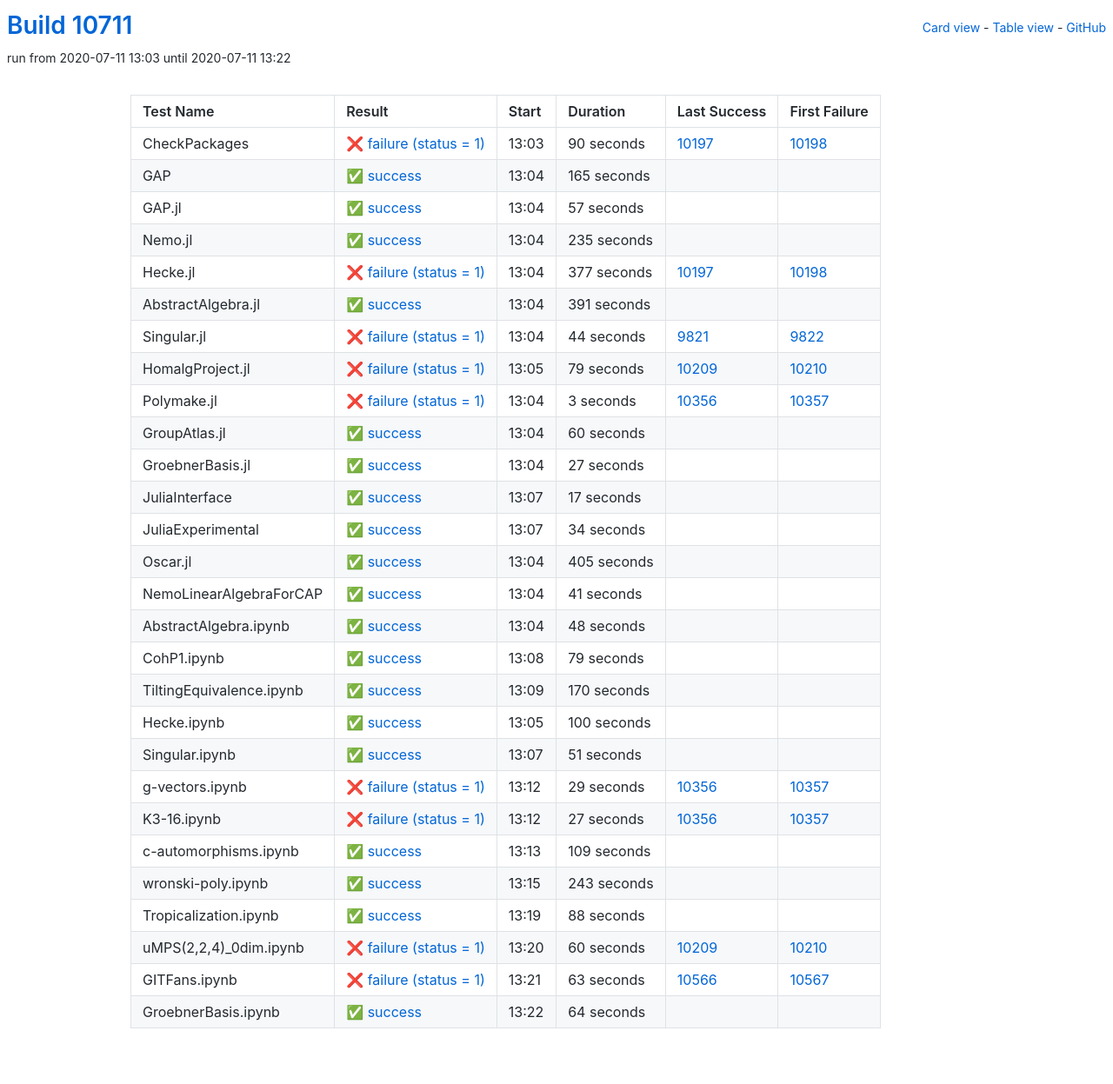
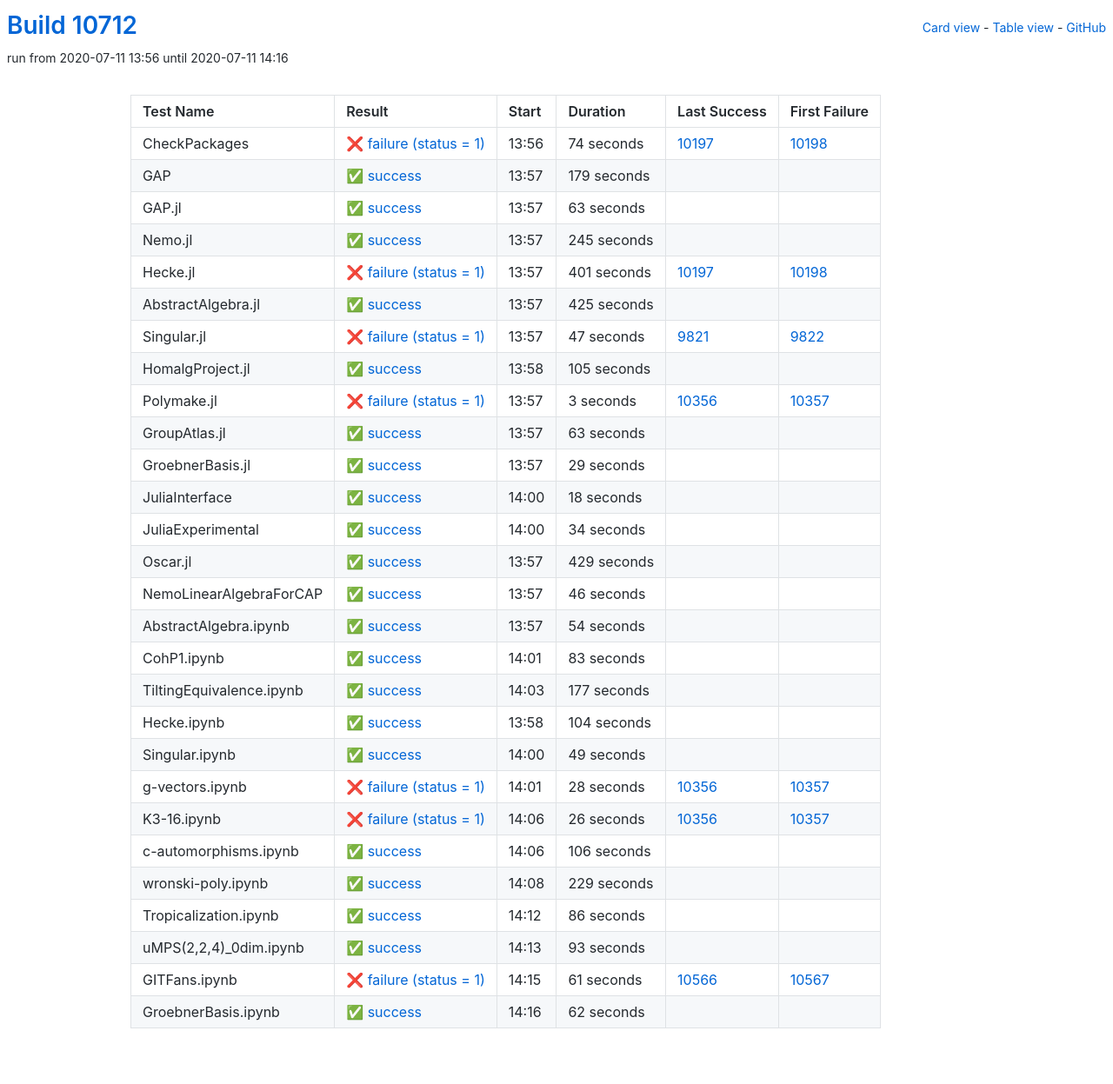
Before and after one commit to oscar-system/oscar-ci-status, a Jekyll site: the page built from table.html, in a window 1280 px wide. Shown: the whole page at 87% size. Built offline with Jekyll 4.4.1, drawn with Linux system fonts in a browser that asks for light colours.

Commit message:
Build #10712

```diff
--- a/_data/ci.yml
+++ b/_data/ci.yml
@@ -1,6 +1,6 @@
 ---
-build: 10711
-build_url: https://oscarci.mathematik.uni-kl.de/job/oscar/10711/
+build: 10712
+build_url: https://oscarci.mathematik.uni-kl.de/job/oscar/10712/
 job: oscar
 organization: oscar-system
 repo: oscar-ci-status
@@ -8,104 +8,104 @@
 tests:
 - name: CheckPackages
   id: checkpackages
-  log: https://oscarci.mathematik.uni-kl.de/job/oscar/10711/artifact/logs/build-10711/CheckPackages.log
-  start: 2020-07-11 13:03
+  log: https://oscarci.mathematik.uni-kl.de/job/oscar/10712/artifact/logs/build-10712/CheckPackages.log
+  start: 2020-07-11 13:56
   success: false
   exitcode: 1
   status: failure
-  duration: 90
+  duration: 74
   last_success: 10197
   last_success_url: https://oscarci.mathematik.uni-kl.de/job/oscar/10197/
   first_failure: 10198
   first_failure_url: https://oscarci.mathematik.uni-kl.de/job/oscar/10198/
 - name: GAP
   id: gap
-  log: https://oscarci.mathematik.uni-kl.de/job/oscar/10711/artifact/logs/build-10711/GAP.log
-  start: 2020-07-11 13:04
+  log: https://oscarci.mathematik.uni-kl.de/job/oscar/10712/artifact/logs/build-10712/GAP.log
+  start: 2020-07-11 13:57
   success: true
   exitcode: 0
   status: success
-  duration: 165
+  duration: 179
   last_success: false
   last_success_url:
   first_failure: false
   first_failure_url:
 - name: GAP.jl
   id: gap-jl
-  log: https://oscarci.mathematik.uni-kl.de/job/oscar/10711/artifact/logs/build-10711/GAP.jl.log
-  start: 2020-07-11 13:04
+  log: https://oscarci.mathematik.uni-kl.de/job/oscar/10712/artifact/logs/build-10712/GAP.jl.log
+  start: 2020-07-11 13:57
   success: true
   exitcode: 0
   status: success
-  duration: 57
+  duration: 63
   last_success: false
   last_success_url:
   first_failure: false
   first_failure_url:
 - name: Nemo.jl
   id: nemo-jl
-  log: https://oscarci.mathematik.uni-kl.de/job/oscar/10711/artifact/logs/build-10711/Nemo.jl.log
-  start: 2020-07-11 13:04
+  log: https://oscarci.mathematik.uni-kl.de/job/oscar/10712/artifact/logs/build-10712/Nemo.jl.log
+  start: 2020-07-11 13:57
   success: true
   exitcode: 0
   status: success
-  duration: 235
+  duration: 245
   last_success: false
   last_success_url:
   first_failure: false
   first_failure_url:
 - name: Hecke.jl
   id: hecke-jl
-  log: https://oscarci.mathematik.uni-kl.de/job/oscar/10711/artifact/logs/build-10711/Hecke.jl.log
-  start: 2020-07-11 13:04
+  log: https://oscarci.mathematik.uni-kl.de/job/oscar/10712/artifact/logs/build-10712/Hecke.jl.log
+  start: 2020-07-11 13:57
   success: false
   exitcode: 1
   status: failure
-  duration: 377
+  duration: 401
   last_success: 10197
   last_success_url: https://oscarci.mathematik.uni-kl.de/job/oscar/10197/
   first_failure: 10198
   first_failure_url: https://oscarci.mathematik.uni-kl.de/job/oscar/10198/
 - name: AbstractAlgebra.jl
   id: abstractalgebra-jl
-  log: https://oscarci.mathematik.uni-kl.de/job/oscar/10711/artifact/logs/build-10711/AbstractAlgebra.jl.log
-  start: 2020-07-11 13:04
+  log: https://oscarci.mathematik.uni-kl.de/job/oscar/10712/artifact/logs/build-10712/AbstractAlgebra.jl.log
+  start: 2020-07-11 13:57
   success: true
   exitcode: 0
   status: success
-  duration: 391
+  duration: 425
   last_success: false
   last_success_url:
   first_failure: false
   first_failure_url:
 - name: Singular.jl
   id: singular-jl
-  log: https://oscarci.mathematik.uni-kl.de/job/oscar/10711/artifact/logs/build-10711/Singular.jl.log
-  start: 2020-07-11 13:04
+  log: https://oscarci.mathematik.uni-kl.de/job/oscar/10712/artifact/logs/build-10712/Singular.jl.log
+  start: 2020-07-11 13:57
   success: false
   exitcode: 1
   status: failure
-  duration: 44
+  duration: 47
   last_success: 9821
   last_success_url: https://oscarci.mathematik.uni-kl.de/job/oscar/9821/
   first_failure: 9822
   first_failure_url: https://oscarci.mathematik.uni-kl.de/job/oscar/9822/
 - name: HomalgProject.jl
   id: homalgproject-jl
-  log: https://oscarci.mathematik.uni-kl.de/job/oscar/10711/artifact/logs/build-10711/HomalgProject.jl.log
-  start: 2020-07-11 13:05
-  success: false
-  exitcode: 1
-  status: failure
-  duration: 79
-  last_success: 10209
-  last_success_url: https://oscarci.mathematik.uni-kl.de/job/oscar/10209/
-  first_failure: 10210
-  first_failure_url: https://oscarci.mathematik.uni-kl.de/job/oscar/10210/
+  log: https://oscarci.mathematik.uni-kl.de/job/oscar/10712/artifact/logs/build-10712/HomalgProject.jl.log
+  start: 2020-07-11 13:58
+  success: true
+  exitcode: 0
+  status: success
+  duration: 105
+  last_success: false
+  last_success_url:
+  first_failure: false
+  first_failure_url:
 - name: Polymake.jl
   id: polymake-jl
-  log: https://oscarci.mathematik.uni-kl.de/job/oscar/10711/artifact/logs/build-10711/Polymake.jl.log
-  start: 2020-07-11 13:04
+  log: https://oscarci.mathematik.uni-kl.de/job/oscar/10712/artifact/logs/build-10712/Polymake.jl.log
+  start: 2020-07-11 13:57
   success: false
   exitcode: 1
   status: failure
@@ -116,44 +116,44 @@
   first_failure_url: https://oscarci.mathematik.uni-kl.de/job/oscar/10357/
 - name: GroupAtlas.jl
   id: groupatlas-jl
-  log: https://oscarci.mathematik.uni-kl.de/job/oscar/10711/artifact/logs/build-10711/GroupAtlas.jl.log
-  start: 2020-07-11 13:04
+  log: https://oscarci.mathematik.uni-kl.de/job/oscar/10712/artifact/logs/build-10712/GroupAtlas.jl.log
+  start: 2020-07-11 13:57
   success: true
   exitcode: 0
   status: success
-  duration: 60
+  duration: 63
   last_success: false
   last_success_url:
   first_failure: false
   first_failure_url:
 - name: GroebnerBasis.jl
   id: groebnerbasis-jl
-  log: https://oscarci.mathematik.uni-kl.de/job/oscar/10711/artifact/logs/build-10711/GroebnerBasis.jl.log
-  start: 2020-07-11 13:04
+  log: https://oscarci.mathematik.uni-kl.de/job/oscar/10712/artifact/logs/build-10712/GroebnerBasis.jl.log
+  start: 2020-07-11 13:57
   success: true
   exitcode: 0
   status: success
-  duration: 27
+  duration: 29
   last_success: false
   last_success_url:
   first_failure: false
   first_failure_url:
 - name: JuliaInterface
   id: juliainterface
-  log: https://oscarci.mathematik.uni-kl.de/job/oscar/10711/artifact/logs/build-10711/JuliaInterface.log
-  start: 2020-07-11 13:07
+  log: https://oscarci.mathematik.uni-kl.de/job/oscar/10712/artifact/logs/build-10712/JuliaInterface.log
+  start: 2020-07-11 14:00
   success: true
   exitcode: 0
   status: success
-  duration: 17
+  duration: 18
   last_success: false
   last_success_url:
   first_failure: false
   first_failure_url:
 - name: JuliaExperimental
   id: juliaexperimental
-  log: https://oscarci.mathematik.uni-kl.de/job/oscar/10711/artifact/logs/build-10711/JuliaExperimental.log
-  start: 2020-07-11 13:07
+  log: https://oscarci.mathematik.uni-kl.de/job/oscar/10712/artifact/logs/build-10712/JuliaExperimental.log
+  start: 2020-07-11 14:00
   success: true
   exitcode: 0
   status: success
@@ -164,180 +164,180 @@
   first_failure_url:
 - name: Oscar.jl
   id: oscar-jl
-  log: https://oscarci.mathematik.uni-kl.de/job/oscar/10711/artifact/logs/build-10711/Oscar.jl.log
-  start: 2020-07-11 13:04
+  log: https://oscarci.mathematik.uni-kl.de/job/oscar/10712/artifact/logs/build-10712/Oscar.jl.log
+  start: 2020-07-11 13:57
   success: true
   exitcode: 0
   status: success
-  duration: 405
+  duration: 429
   last_success: false
   last_success_url:
   first_failure: false
   first_failure_url:
 - name: NemoLinearAlgebraForCAP
   id: nemolinearalgebraforcap
-  log: https://oscarci.mathematik.uni-kl.de/job/oscar/10711/artifact/logs/build-10711/NemoLinearAlgebraForCAP.log
-  start: 2020-07-11 13:04
+  log: https://oscarci.mathematik.uni-kl.de/job/oscar/10712/artifact/logs/build-10712/NemoLinearAlgebraForCAP.log
+  start: 2020-07-11 13:57
   success: true
   exitcode: 0
   status: success
-  duration: 41
+  duration: 46
   last_success: false
   last_success_url:
   first_failure: false
   first_failure_url:
 - name: AbstractAlgebra.ipynb
   id: abstractalgebra-ipynb
-  log: https://oscarci.mathematik.uni-kl.de/job/oscar/10711/artifact/logs/build-10711/AbstractAlgebra.ipynb.log
-  start: 2020-07-11 13:04
+  log: https://oscarci.mathematik.uni-kl.de/job/oscar/10712/artifact/logs/build-10712/AbstractAlgebra.ipynb.log
+  start: 2020-07-11 13:57
   success: true
   exitcode: 0
   status: success
-  duration: 48
+  duration: 54
   last_success: false
   last_success_url:
   first_failure: false
   first_failure_url:
 - name: CohP1.ipynb
   id: cohp1-ipynb
-  log: https://oscarci.mathematik.uni-kl.de/job/oscar/10711/artifact/logs/build-10711/CohP1.ipynb.log
-  start: 2020-07-11 13:08
+  log: https://oscarci.mathematik.uni-kl.de/job/oscar/10712/artifact/logs/build-10712/CohP1.ipynb.log
+  start: 2020-07-11 14:01
   success: true
   exitcode: 0
   status: success
-  duration: 79
+  duration: 83
   last_success: false
   last_success_url:
   first_failure: false
   first_failure_url:
 - name: TiltingEquivalence.ipynb
   id: tiltingequivalence-ipynb
-  log: https://oscarci.mathematik.uni-kl.de/job/oscar/10711/artifact/logs/build-10711/TiltingEquivalence.ipynb.log
-  start: 2020-07-11 13:09
+  log: https://oscarci.mathematik.uni-kl.de/job/oscar/10712/artifact/logs/build-10712/TiltingEquivalence.ipynb.log
+  start: 2020-07-11 14:03
   success: true
   exitcode: 0
   status: success
-  duration: 170
+  duration: 177
   last_success: false
   last_success_url:
   first_failure: false
   first_failure_url:
 - name: Hecke.ipynb
   id: hecke-ipynb
-  log: https://oscarci.mathematik.uni-kl.de/job/oscar/10711/artifact/logs/build-10711/Hecke.ipynb.log
-  start: 2020-07-11 13:05
+  log: https://oscarci.mathematik.uni-kl.de/job/oscar/10712/artifact/logs/build-10712/Hecke.ipynb.log
+  start: 2020-07-11 13:58
   success: true
   exitcode: 0
   status: success
-  duration: 100
+  duration: 104
   last_success: false
   last_success_url:
   first_failure: false
   first_failure_url:
 - name: Singular.ipynb
   id: singular-ipynb
-  log: https://oscarci.mathematik.uni-kl.de/job/oscar/10711/artifact/logs/build-10711/Singular.ipynb.log
-  start: 2020-07-11 13:07
+  log: https://oscarci.mathematik.uni-kl.de/job/oscar/10712/artifact/logs/build-10712/Singular.ipynb.log
+  start: 2020-07-11 14:00
   success: true
   exitcode: 0
   status: success
-  duration: 51
+  duration: 49
   last_success: false
   last_success_url:
   first_failure: false
   first_failure_url:
 - name: g-vectors.ipynb
   id: g-vectors-ipynb
-  log: https://oscarci.mathematik.uni-kl.de/job/oscar/10711/artifact/logs/build-10711/g-vectors.ipynb.log
-  start: 2020-07-11 13:12
+  log: https://oscarci.mathematik.uni-kl.de/job/oscar/10712/artifact/logs/build-10712/g-vectors.ipynb.log
+  start: 2020-07-11 14:01
   success: false
   exitcode: 1
   status: failure
-  duration: 29
+  duration: 28
   last_success: 10356
   last_success_url: https://oscarci.mathematik.uni-kl.de/job/oscar/10356/
   first_failure: 10357
   first_failure_url: https://oscarci.mathematik.uni-kl.de/job/oscar/10357/
 - name: K3-16.ipynb
   id: k3-16-ipynb
-  log: https://oscarci.mathematik.uni-kl.de/job/oscar/10711/artifact/logs/build-10711/K3-16.ipynb.log
-  start: 2020-07-11 13:12
+  log: https://oscarci.mathematik.uni-kl.de/job/oscar/10712/artifact/logs/build-10712/K3-16.ipynb.log
+  start: 2020-07-11 14:06
   success: false
   exitcode: 1
   status: failure
-  duration: 27
+  duration: 26
   last_success: 10356
   last_success_url: https://oscarci.mathematik.uni-kl.de/job/oscar/10356/
   first_failure: 10357
   first_failure_url: https://oscarci.mathematik.uni-kl.de/job/oscar/10357/
 - name: c-automorphisms.ipynb
   id: c-automorphisms-ipynb
-  log: https://oscarci.mathematik.uni-kl.de/job/oscar/10711/artifact/logs/build-10711/c-automorphisms.ipynb.log
-  start: 2020-07-11 13:13
+  log: https://oscarci.mathematik.uni-kl.de/job/oscar/10712/artifact/logs/build-10712/c-automorphisms.ipynb.log
+  start: 2020-07-11 14:06
   success: true
   exitcode: 0
   status: success
-  duration: 109
+  duration: 106
   last_success: false
   last_success_url:
   first_failure: false
   first_failure_url:
 - name: wronski-poly.ipynb
   id: wronski-poly-ipynb
-  log: https://oscarci.mathematik.uni-kl.de/job/oscar/10711/artifact/logs/build-10711/wronski-poly.ipynb.log
-  start: 2020-07-11 13:15
+  log: https://oscarci.mathematik.uni-kl.de/job/oscar/10712/artifact/logs/build-10712/wronski-poly.ipynb.log
+  start: 2020-07-11 14:08
   success: true
   exitcode: 0
   status: success
-  duration: 243
+  duration: 229
   last_success: false
   last_success_url:
   first_failure: false
   first_failure_url:
 - name: Tropicalization.ipynb
   id: tropicalization-ipynb
-  log: https://oscarci.mathematik.uni-kl.de/job/oscar/10711/artifact/logs/build-10711/Tropicalization.ipynb.log
-  start: 2020-07-11 13:19
+  log: https://oscarci.mathematik.uni-kl.de/job/oscar/10712/artifact/logs/build-10712/Tropicalization.ipynb.log
+  start: 2020-07-11 14:12
   success: true
   exitcode: 0
   status: success
-  duration: 88
+  duration: 86
   last_success: false
   last_success_url:
   first_failure: false
   first_failure_url:
 - name: uMPS(2,2,4)_0dim.ipynb
   id: umps-2-2-4-0dim-ipynb
-  log: https://oscarci.mathematik.uni-kl.de/job/oscar/10711/artifact/logs/build-10711/uMPS-2-2-4-_0dim.ipynb.log
-  start: 2020-07-11 13:20
+  log: https://oscarci.mathematik.uni-kl.de/job/oscar/10712/artifact/logs/build-10712/uMPS-2-2-4-_0dim.ipynb.log
+  start: 2020-07-11 14:13
+  success: true
+  exitcode: 0
+  status: success
+  duration: 93
+  last_success: false
+  last_success_url:
+  first_failure: false
+  first_failure_url:
+- name: GITFans.ipynb
+  id: gitfans-ipynb
+  log: https://oscarci.mathematik.uni-kl.de/job/oscar/10712/artifact/logs/build-10712/GITFans.ipynb.log
+  start: 2020-07-11 14:15
   success: false
   exitcode: 1
   status: failure
-  duration: 60
-  last_success: 10209
-  last_success_url: https://oscarci.mathematik.uni-kl.de/job/oscar/10209/
-  first_failure: 10210
-  first_failure_url: https://oscarci.mathematik.uni-kl.de/job/oscar/10210/
-- name: GITFans.ipynb
-  id: gitfans-ipynb
-  log: https://oscarci.mathematik.uni-kl.de/job/oscar/10711/artifact/logs/build-10711/GITFans.ipynb.log
-  start: 2020-07-11 13:21
-  success: false
-  exitcode: 1
-  status: failure
-  duration: 63
+  duration: 61
   last_success: 10566
   last_success_url: https://oscarci.mathematik.uni-kl.de/job/oscar/10566/
   first_failure: 10567
   first_failure_url: https://oscarci.mathematik.uni-kl.de/job/oscar/10567/
 - name: GroebnerBasis.ipynb
   id: groebnerbasis-ipynb
-  log: https://oscarci.mathematik.uni-kl.de/job/oscar/10711/artifact/logs/build-10711/GroebnerBasis.ipynb.log
-  start: 2020-07-11 13:22
+  log: https://oscarci.mathematik.uni-kl.de/job/oscar/10712/artifact/logs/build-10712/GroebnerBasis.ipynb.log
+  start: 2020-07-11 14:16
   success: true
   exitcode: 0
   status: success
-  duration: 64
+  duration: 62
   last_success: false
   last_success_url:
   first_failure: false
```
Also changed, not shown: README.md.
